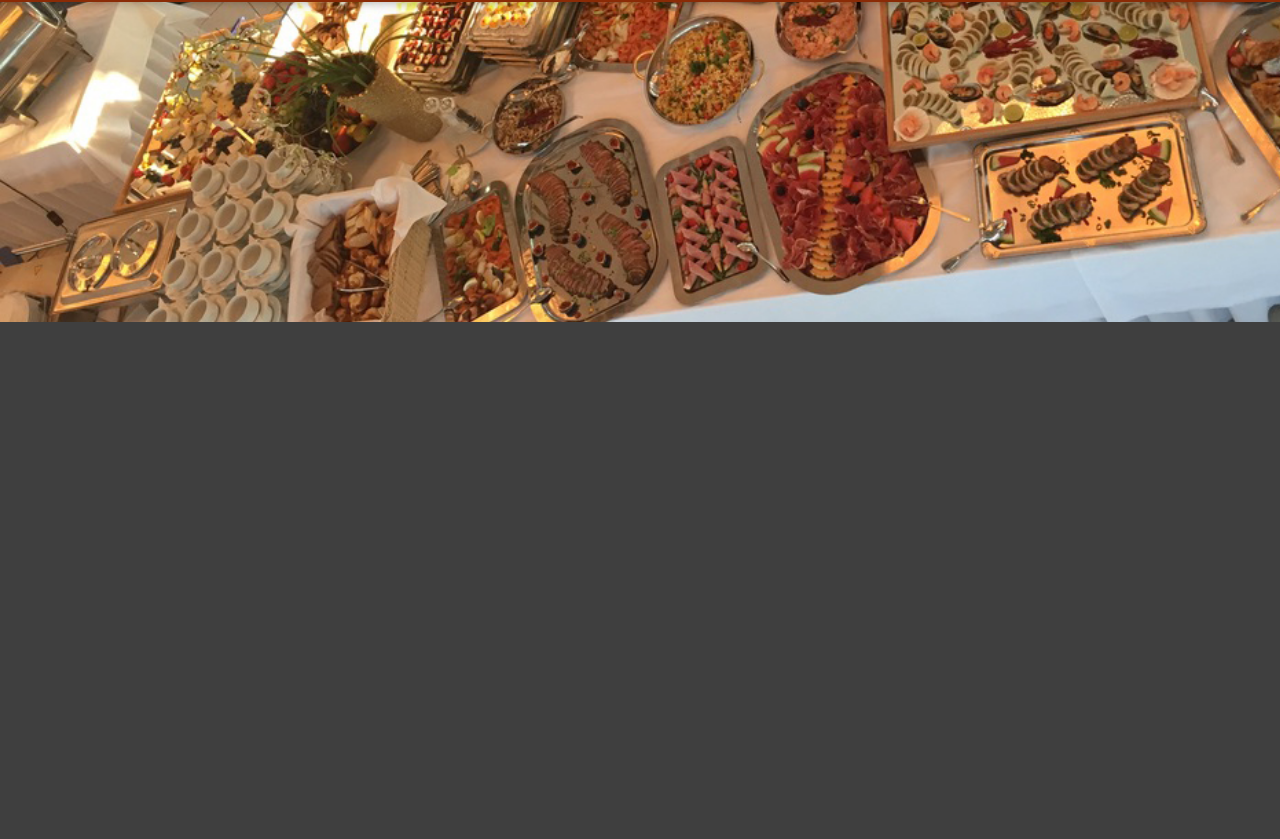
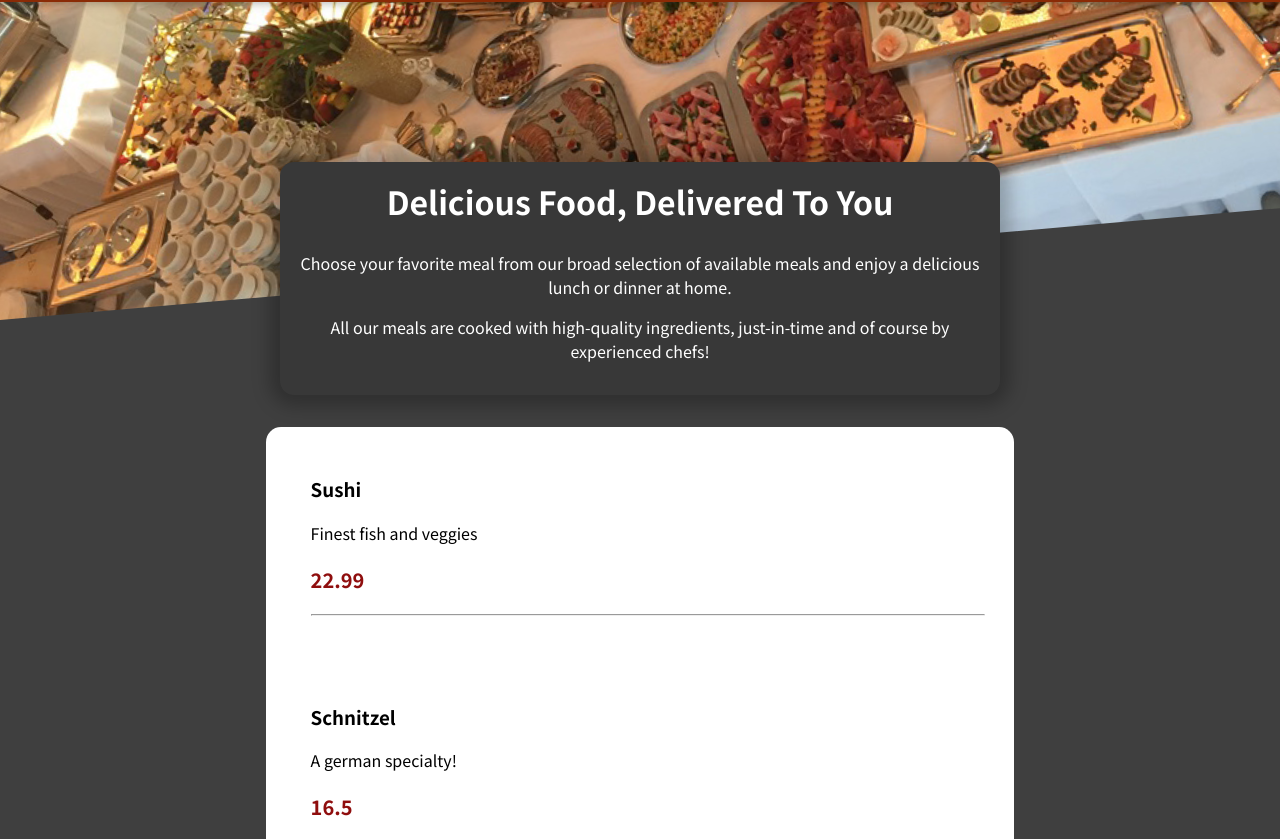
Before and after one commit to aakash-dhamaniya/react-advance, a React (Create React App) app in the folder reactFood/: page / in a window 1280 px wide. Shown: the part 78-917 px from the top of the page. Before the commit the page ends 800 px from the top, so only its background shows below. Built offline with nearby package versions, Linux system fonts and the light colour scheme.

Commit message:
added meal list bymy self

```diff
--- a/reactFood/src/App.js
+++ b/reactFood/src/App.js
@@ -1,8 +1,10 @@
 import Header from "./components/Layout/Header";
+import Meals from "./components/Meal/Meals";
 function App() {
   return (
     <>
-      <Header></Header>
+      <Header />
+      <Meals />
     </>
   );
 }
--- a/reactFood/src/components/Layout/Header.js
+++ b/reactFood/src/components/Layout/Header.js
@@ -10,7 +10,7 @@ function Header(props) {
         <HeaderCartButton></HeaderCartButton>
       </header>
       <div className={clasess["main-image"]}>
-        <img src={mealsImage} alt="meal image" />
+        <img src={mealsImage} alt="food table" />
       </div>
     </>
   );
--- a/reactFood/src/components/Layout/Header.module.css
+++ b/reactFood/src/components/Layout/Header.module.css
@@ -25,4 +25,5 @@
   width: 110%;
   height: 100%;
   object-fit: cover;
+  transform: rotateZ(-5deg) translateY(-4rem) translateX(-1rem);
 }
--- a/reactFood/src/components/Layout/HeaderCartButton.module.css
+++ b/reactFood/src/components/Layout/HeaderCartButton.module.css
@@ -30,3 +30,30 @@
   margin-left: 1rem;
   font-weight: bold;
 }
+
+.button:hover .badge,
+.button:active .badge {
+  background-color: #92320c;
+}
+
+.bump {
+  animation: bump 300ms ease-out;
+}
+
+@keyframes bump {
+  0% {
+    transform: scale(1);
+  }
+  10% {
+    transform: scale(0.9);
+  }
+  30% {
+    transform: scale(1.1);
+  }
+  50% {
+    transform: scale(1.15);
+  }
+  100% {
+    transform: scale(1);
+  }
+}
--- /dev/null
+++ b/reactFood/src/components/Meal/AvailableMeals.css
@@ -0,0 +1,24 @@
+.mealList {
+  display: flex;
+  align-items: center;
+  justify-content: center;
+  padding: 1rem;
+  width: 100%;
+}
+.list {
+  background-color: white;
+  width: 60%;
+  border-radius: 15px;
+}
+#price {
+  color: rgb(143, 14, 14);
+  font-weight: bold;
+  font-size: 20px;
+}
+.list li {
+  padding: 30px 5px;
+  list-style: none;
+}
+.list li hr {
+  margin-right: 1.5rem;
+}
--- /dev/null
+++ b/reactFood/src/components/Meal/AvailableMeals.js
@@ -0,0 +1,44 @@
+import React from "react";
+import "./AvailableMeals.css";
+const DUMMY_MEALS = [
+  {
+    id: "m1",
+    name: "Sushi",
+    description: "Finest fish and veggies",
+    price: 22.99,
+  },
+  {
+    id: "m2",
+    name: "Schnitzel",
+    description: "A german specialty!",
+    price: 16.5,
+  },
+  {
+    id: "m3",
+    name: "Barbecue Burger",
+    description: "American, raw, meaty",
+    price: 12.99,
+  },
+  {
+    id: "m4",
+    name: "Green Bowl",
+    description: "Healthy...and green...",
+    price: 18.99,
+  },
+];
+function AvailableMeals() {
+  const mealsList = DUMMY_MEALS.map((meal) => (
+    <li key={meal.id}>
+      <h3>{meal.name}</h3> <p>{meal.description} </p>
+      <p id="price">{meal.price} </p>
+      <hr className="line" />
+    </li>
+  ));
+  return (
+    <section className="mealList">
+      <ul className="list">{mealsList}</ul>
+    </section>
+  );
+}
+
+export default AvailableMeals;
--- /dev/null
+++ b/reactFood/src/components/Meal/MealSummary.js
@@ -0,0 +1,18 @@
+import classes from "./MealsSummary.module.css";
+const MealsSummary = () => {
+  return (
+    <section className={classes.summary}>
+      <h2>Delicious Food, Delivered To You</h2>
+      <p>
+        Choose your favorite meal from our broad selection of available meals
+        and enjoy a delicious lunch or dinner at home.
+      </p>
+      <p>
+        All our meals are cooked with high-quality ingredients, just-in-time and
+        of course by experienced chefs!
+      </p>
+    </section>
+  );
+};
+
+export default MealsSummary;
--- /dev/null
+++ b/reactFood/src/components/Meal/Meals.js
@@ -0,0 +1,14 @@
+import React from "react";
+import AvailableMeals from "./AvailableMeals";
+import MealsSummary from "./MealSummary";
+
+function Meals() {
+  return (
+    <>
+      <MealsSummary />
+      <AvailableMeals />
+    </>
+  );
+}
+
+export default Meals;
--- /dev/null
+++ b/reactFood/src/components/Meal/MealsSummary.module.css
@@ -0,0 +1,17 @@
+.summary {
+  text-align: center;
+  max-width: 45rem;
+  width: 90%;
+  margin: auto;
+  margin-top: -10rem;
+  position: relative;
+  background-color: #383838;
+  color: white;
+  border-radius: 14px;
+  padding: 1rem;
+  box-shadow: 0 1px 18px 10px rgba(0, 0, 0, 0.25);
+}
+.summary h2 {
+  font-size: 2rem;
+  margin-top: 0;
+}
```
